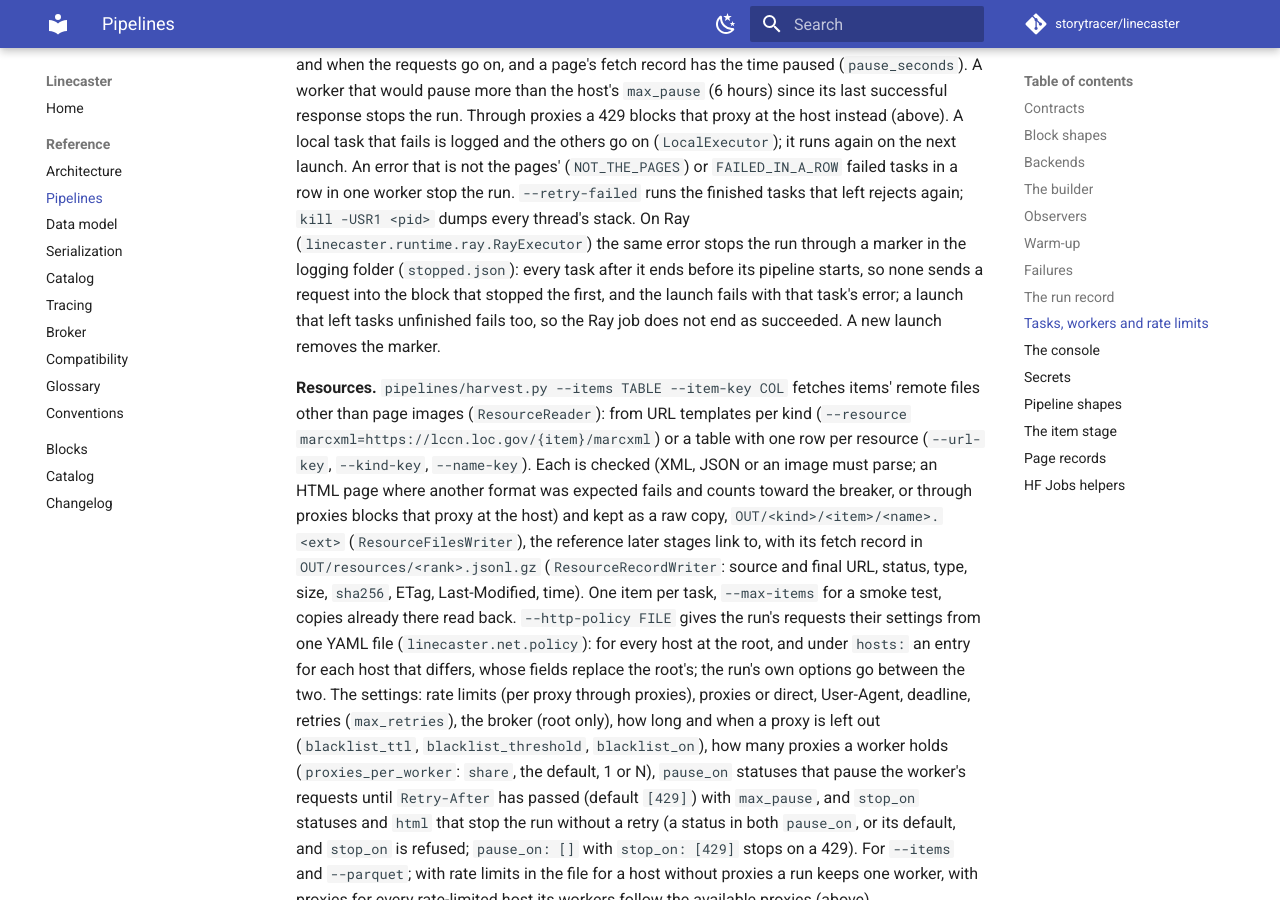
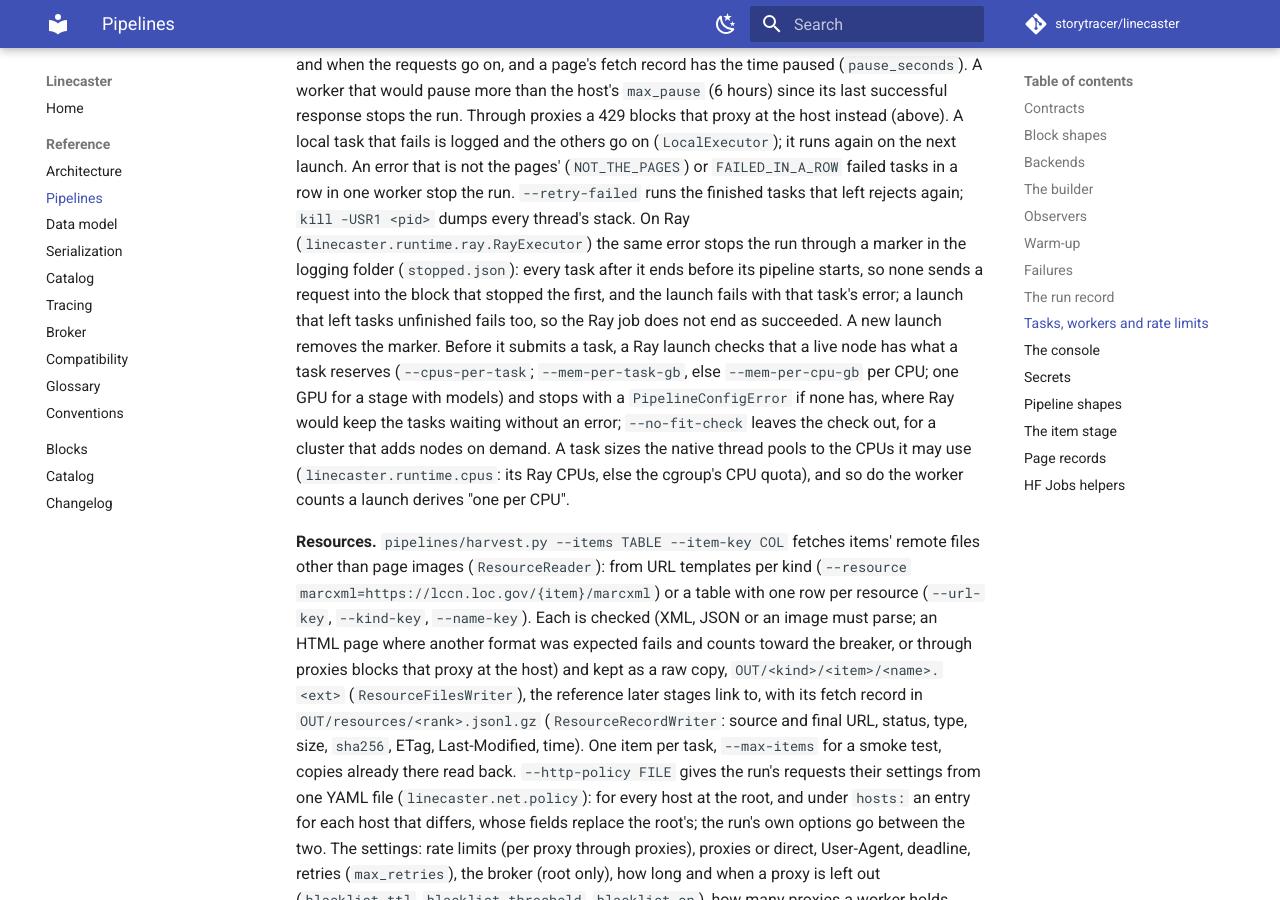
Before and after one commit to storytracer/linecaster, an MkDocs documentation site: the page built from docs/reference/pipelines.md, in a window 1280 px wide and 900 px high, scrolled down 12272 px. Built offline with MkDocs 1.6.1 and Material for MkDocs 9.7.7, drawn with Linux system fonts in a browser that asks for light colours; comment, search, counter and statistics services are not loaded; the version menu is left out.

```diff
--- a/docs/reference/pipelines.md
+++ b/docs/reference/pipelines.md
@@ -384,7 +384,12 @@ that is not the pages' (`NOT_THE_PAGES`) or `FAILED_IN_A_ROW` failed tasks in a
 On Ray (`linecaster.runtime.ray.RayExecutor`) the same error stops the run through a marker in the logging folder
 (`stopped.json`): every task after it ends before its pipeline starts, so none sends a request into the block that
 stopped the first, and the launch fails with that task's error; a launch that left tasks unfinished fails too, so the
-Ray job does not end as succeeded. A new launch removes the marker.
+Ray job does not end as succeeded. A new launch removes the marker. Before it submits a task, a Ray launch checks
+that a live node has what a task reserves (`--cpus-per-task`; `--mem-per-task-gb`, else `--mem-per-cpu-gb` per CPU;
+one GPU for a stage with models) and stops with a `PipelineConfigError` if none has, where Ray would keep the tasks
+waiting without an error; `--no-fit-check` leaves the check out, for a cluster that adds nodes on demand. A task sizes
+the native thread pools to the CPUs it may use (`linecaster.runtime.cpus`: its Ray CPUs, else the cgroup's CPU quota),
+and so do the worker counts a launch derives "one per CPU".
 
 **Resources.** `pipelines/harvest.py --items TABLE --item-key COL` fetches items' remote files other than page images
 (`ResourceReader`): from URL templates per kind (`--resource marcxml=https://lccn.loc.gov/{item}/marcxml`) or a table
```
Also changed, not shown: CHANGELOG.md (+21 -0 lines), NOTES.md (+14 -0 lines), README.md (+19 -1 lines), docs/reference/architecture.md (+1 -1 lines).
